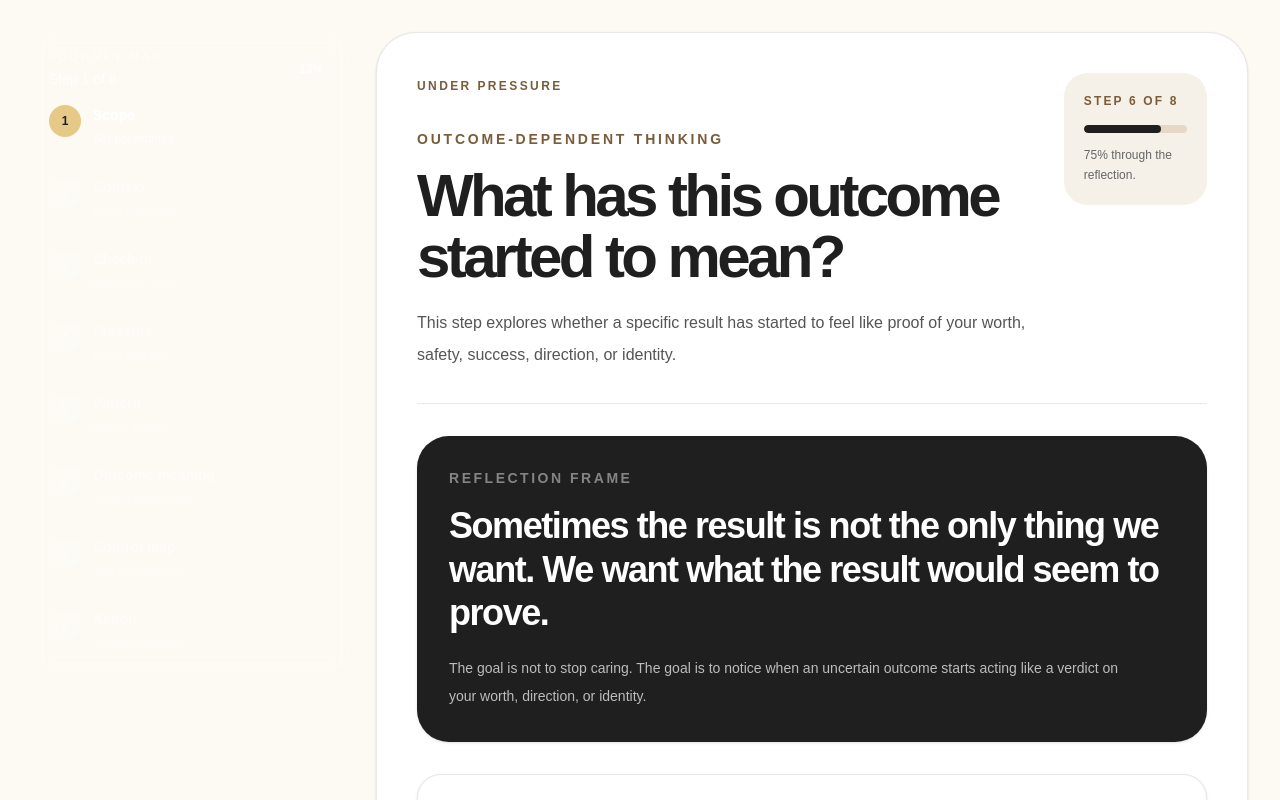
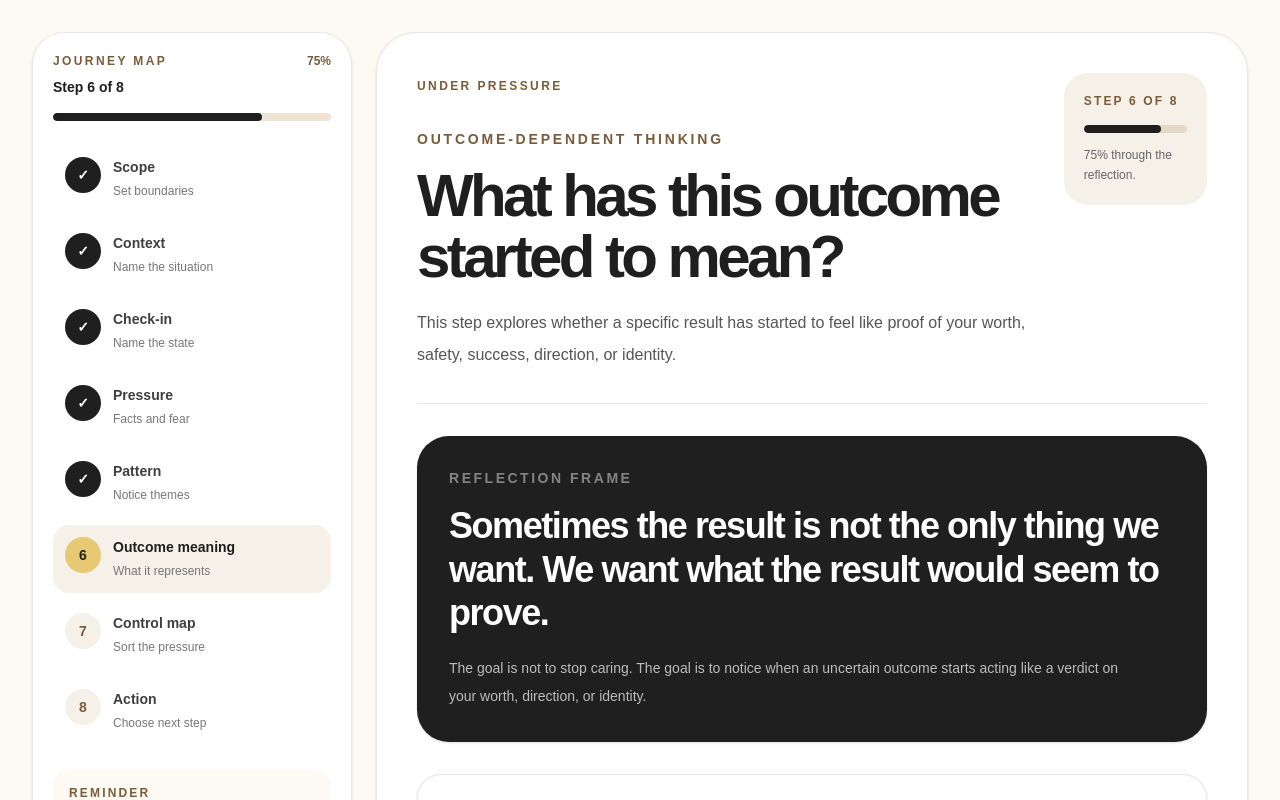
Before and after one commit to diegouriber/under-pressure, a Next.js app: page /attachment in a window 1280 px wide. Shown: the top 800 px of the page. Built offline with nearby package versions, Linux system fonts and the light colour scheme.

Commit message:
Fix journey map contrast

```diff
--- a/app/components/JourneyMap.tsx
+++ b/app/components/JourneyMap.tsx
@@ -1,133 +1,136 @@
-type JourneyMapProps = {
-  currentStep?: number;
-  totalSteps?: number;
-};
+"use client";
+
+import Link from "next/link";
+import { usePathname } from "next/navigation";
 
 const journeySteps = [
   {
-    number: 1,
     label: "Scope",
+    href: "/scope",
     description: "Set boundaries",
   },
   {
-    number: 2,
     label: "Context",
-    description: "Make it relevant",
+    href: "/context",
+    description: "Name the situation",
   },
   {
-    number: 3,
     label: "Check-in",
+    href: "/check-in",
     description: "Name the state",
   },
   {
-    number: 4,
     label: "Pressure",
+    href: "/pressure",
     description: "Facts and fear",
   },
   {
-    number: 5,
     label: "Pattern",
+    href: "/summary",
     description: "Notice themes",
   },
   {
-    number: 6,
     label: "Outcome meaning",
+    href: "/attachment",
     description: "What it represents",
   },
   {
-    number: 7,
     label: "Control map",
+    href: "/control-map",
     description: "Sort the pressure",
   },
   {
-    number: 8,
     label: "Action",
+    href: "/final",
     description: "Choose next step",
   },
 ];
 
-export default function JourneyMap({
-  currentStep = 1,
-  totalSteps = 8,
-}: JourneyMapProps) {
-  const safeStep = Math.min(Math.max(currentStep, 1), totalSteps);
+export default function JourneyMap() {
+  const pathname = usePathname();
+  const activeIndex = journeySteps.findIndex((step) => step.href === pathname);
+  const safeActiveIndex = activeIndex === -1 ? 0 : activeIndex;
+  const progress = Math.round(((safeActiveIndex + 1) / journeySteps.length) * 100);
 
   return (
-    <div className="rounded-[2rem] border border-white/10 bg-white/[0.06] p-4 backdrop-blur">
-      <div className="mb-4 flex items-center justify-between gap-3">
+    <aside className="rounded-[2rem] border border-[#1f1f1f]/10 bg-white p-5 text-[#1f1f1f] shadow-sm">
+      <div className="flex items-start justify-between gap-4">
         <div>
-          <p className="text-xs font-semibold uppercase tracking-[0.2em] text-white/45">
+          <p className="text-xs font-semibold uppercase tracking-[0.2em] text-[#7a5c3a]">
             Journey map
           </p>
 
-          <p className="mt-1 text-sm text-white/70">
-            Step {safeStep} of {totalSteps}
+          <p className="mt-2 text-sm font-semibold text-[#1f1f1f]">
+            Step {safeActiveIndex + 1} of {journeySteps.length}
           </p>
         </div>
 
-        <div className="rounded-full bg-white/10 px-3 py-1 text-xs font-semibold text-white/70">
-          {Math.round((safeStep / totalSteps) * 100)}%
-        </div>
+        <p className="text-xs font-semibold text-[#7a5c3a]">{progress}%</p>
       </div>
 
-      <div className="space-y-3">
-        {journeySteps.map((step) => {
-          const isComplete = step.number < safeStep;
-          const isCurrent = step.number === safeStep;
+      <div className="mt-4 h-2 overflow-hidden rounded-full bg-[#efe4d4]">
+        <div
+          className="h-full rounded-full bg-[#1f1f1f] transition-all"
+          style={{ width: `${progress}%` }}
+        />
+      </div>
+
+      <nav className="mt-6 space-y-2">
+        {journeySteps.map((step, index) => {
+          const isActive = index === safeActiveIndex;
+          const isComplete = index < safeActiveIndex;
 
           return (
-            <div key={step.number} className="flex items-start gap-3">
-              <div className="flex flex-col items-center">
-                <div
-                  className={`flex h-8 w-8 items-center justify-center rounded-full text-xs font-semibold transition ${
-                    isCurrent
-                      ? "bg-[#e7c987] text-[#1f1f1f]"
-                      : isComplete
-                      ? "bg-white text-[#1f1f1f]"
-                      : "bg-white/15 text-white/45"
-                  }`}
-                >
-                  {isComplete ? "✓" : step.number}
-                </div>
-
-                {step.number !== journeySteps.length && (
-                  <div
-                    className={`mt-2 h-5 w-px ${
-                      isComplete ? "bg-white/55" : "bg-white/15"
-                    }`}
-                  />
-                )}
+            <Link
+              key={step.href}
+              href={step.href}
+              className={`grid grid-cols-[auto_1fr] gap-3 rounded-2xl p-3 transition ${
+                isActive
+                  ? "bg-[#f6f1e8]"
+                  : isComplete
+                  ? "bg-white hover:bg-[#f6f1e8]"
+                  : "bg-white hover:bg-[#f6f1e8]"
+              }`}
+            >
+              <div
+                className={`flex h-9 w-9 items-center justify-center rounded-full text-sm font-semibold ${
+                  isActive
+                    ? "bg-[#e7c873] text-[#1f1f1f]"
+                    : isComplete
+                    ? "bg-[#1f1f1f] text-white"
+                    : "bg-[#f6f1e8] text-[#7a5c3a]"
+                }`}
+              >
+                {isComplete ? "✓" : index + 1}
               </div>
 
-              <div className="min-w-0 pb-1">
+              <div>
                 <p
                   className={`text-sm font-semibold ${
-                    isCurrent
-                      ? "text-white"
-                      : isComplete
-                      ? "text-white/80"
-                      : "text-white/40"
+                    isActive ? "text-[#1f1f1f]" : "text-[#3f3f3f]"
                   }`}
                 >
                   {step.label}
                 </p>
 
-                <p
-                  className={`mt-1 text-xs leading-5 ${
-                    isCurrent
-                      ? "text-white/65"
-                      : isComplete
-                      ? "text-white/45"
-                      : "text-white/30"
-                  }`}
-                >
+                <p className="mt-1 text-xs leading-5 text-[#777]">
                   {step.description}
                 </p>
               </div>
-            </div>
+            </Link>
           );
         })}
+      </nav>
+
+      <div className="mt-6 rounded-2xl bg-[#fdfaf4] p-4">
+        <p className="text-xs font-semibold uppercase tracking-[0.18em] text-[#7a5c3a]">
+          Reminder
+        </p>
+
+        <p className="mt-2 text-sm leading-6 text-[#555]">
+          Reflection, not therapy. The goal is clarity, not perfection.
+        </p>
       </div>
-    </div>
+    </aside>
   );
 }
```
